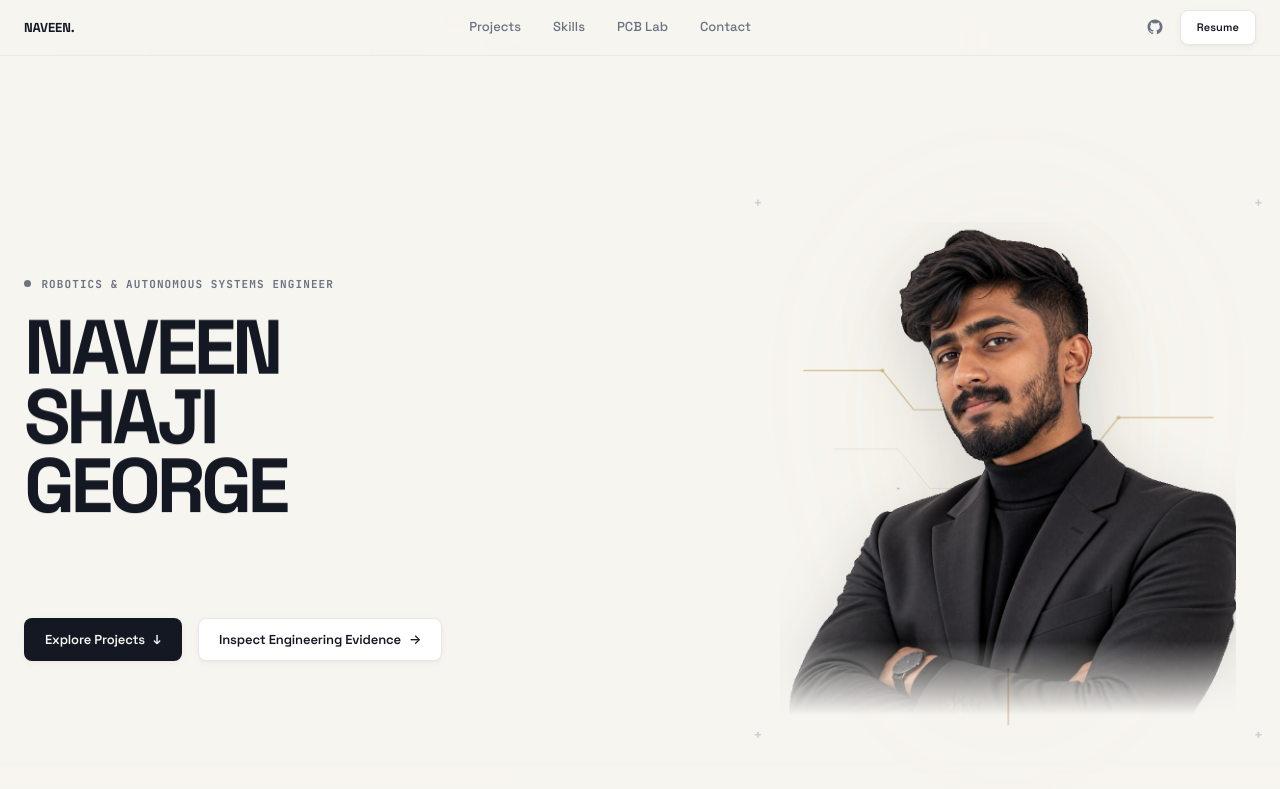
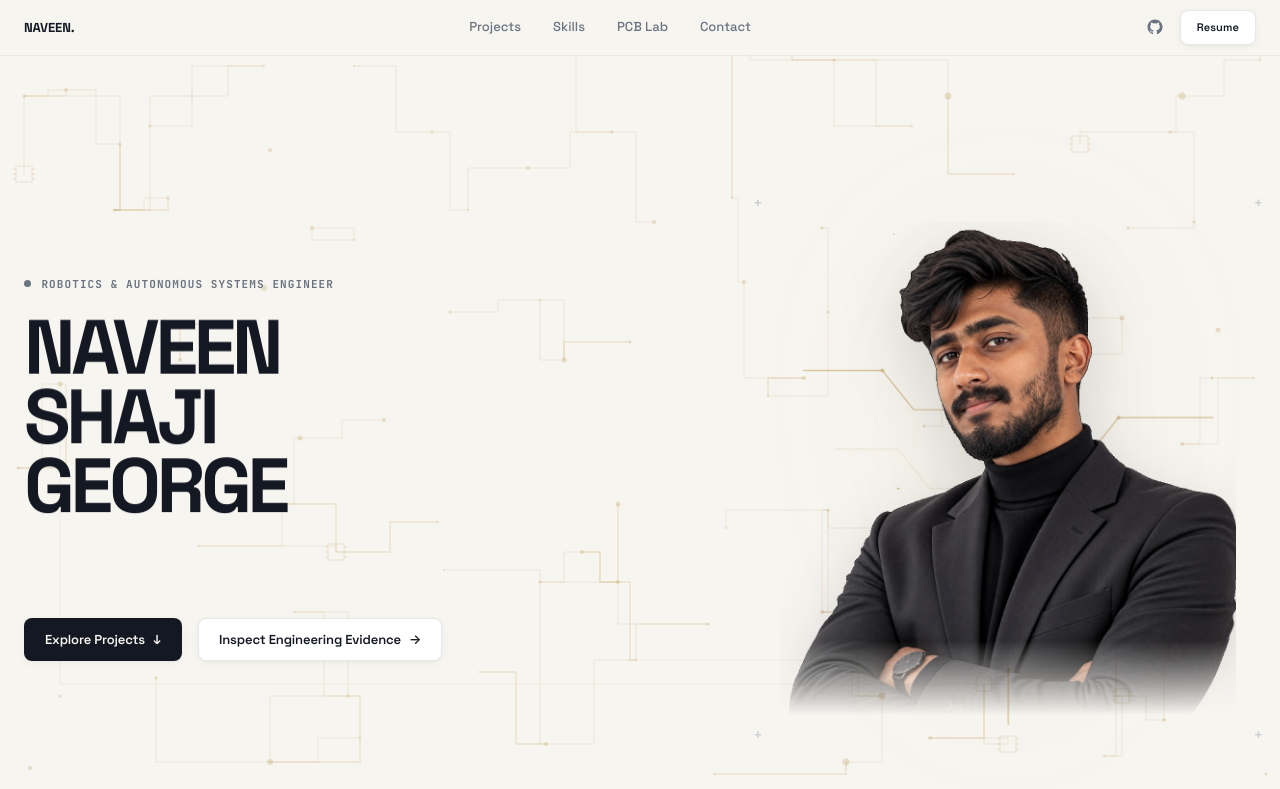
Before and after one commit to buddytex/Portfolio, an Astro site in the folder my-portfolio/: page / in a window 1280 px wide. Shown: the top 789 px of the page. Built offline with nearby package versions, Linux system fonts and the light colour scheme; Astro itself is replaced by a stand-in of ours; animation ran at ten frames a second.

Commit message:
fix(redesign): restore circuit background on hero and eliminate scroll-snapping / section paging
- Fix circuit background visibility on hero: remove opaque background and gradient overlay from #hero in global.css, remove isolation: isolate from .hero and body, set canvas fixed at z-index: 0 with transparent section backgrounds.
- Remove swipe / scroll-snap behavior: delete sectionNavigator.ts (wheel, touch, keyboard hijacking), remove sticky hero overlay from global.css, and integrate passive initScrollTracker in Layout.astro for free native scrolling.

```diff
--- a/my-portfolio/src/components/CircuitBoard.astro
+++ b/my-portfolio/src/components/CircuitBoard.astro
@@ -360,6 +360,7 @@
 
       // Initialize
       resize();
+      window.addEventListener('load', () => { resize(); });
       if (!prefersReduced) {
         requestAnimationFrame(draw);
       }
@@ -370,10 +371,13 @@
 <style>
   #circuitBoardCanvas {
     position: fixed;
-    inset: 0;
+    top: 0;
+    left: 0;
+    right: 0;
+    bottom: 0;
     width: 100vw;
     height: 100vh;
     pointer-events: none;
-    z-index: -1;
+    z-index: 0;
   }
 </style>
--- a/my-portfolio/src/components/Hero.astro
+++ b/my-portfolio/src/components/Hero.astro
@@ -177,7 +177,6 @@
     padding: clamp(3.5rem, 8vh, 6rem) 0 clamp(2.5rem, 5vh, 4rem);
     background: transparent;
     overflow: hidden;
-    isolation: isolate;
   }
 
   .hero-container {
--- a/my-portfolio/src/layouts/Layout.astro
+++ b/my-portfolio/src/layouts/Layout.astro
@@ -79,25 +79,25 @@ const {
     <slot />
 
     <script>
-      import { initSectionNavigator } from '../lib/sectionNavigator';
+      import { initScrollTracker } from '../lib/motion/scroll';
       import { initScrollReveal } from '../lib/motion';
 
-      // Initialize scroll reveal (for non-nav elements)
+      // Initialize scroll reveal
       initScrollReveal();
 
-      // Initialize section navigator
-      let sectionNavigator: { destroy: () => void } | null = null;
+      // Passive scroll tracker for datum spine navigation and progress
+      let trackerCleanup: (() => void) | undefined;
       if (document.readyState === 'loading') {
         document.addEventListener('DOMContentLoaded', () => {
-          sectionNavigator = initSectionNavigator();
+          trackerCleanup = initScrollTracker();
         });
       } else {
-        sectionNavigator = initSectionNavigator();
+        trackerCleanup = initScrollTracker();
       }
 
       // Cleanup on page unload
       window.addEventListener('beforeunload', () => {
-        if (sectionNavigator) sectionNavigator.destroy();
+        if (trackerCleanup) trackerCleanup();
       });
 
       // Top scroll bar progress (deprecated - now section-based)
--- a/my-portfolio/src/lib/motion/scroll.ts
+++ b/my-portfolio/src/lib/motion/scroll.ts
@@ -11,11 +11,12 @@ export interface SectionWaypoint {
 }
 
 export const WAYPOINTS: SectionWaypoint[] = [
-  { id: 'hero',    label: 'Origin',      code: '00 // ORG', selector: '#hero' },
-  { id: 'work',    label: 'Projects',    code: '01 // SYS', selector: '#work' },
-  { id: 'skills',  label: 'Competencies',code: '02 // EVD', selector: '#skills' },
-  { id: 'about',   label: 'Chronology',  code: '03 // BIO', selector: '#about' },
-  { id: 'contact', label: 'Dispatch',    code: '04 // COM', selector: '#contact' },
+  { id: 'hero',       label: 'Hero',       code: '01 // HERO', selector: '#hero' },
+  { id: 'background', label: 'Background', code: '02 // BG',   selector: '#background' },
+  { id: 'work',       label: 'Projects',   code: '03 // PROJ', selector: '#work' },
+  { id: 'skills',     label: 'Skills',     code: '04 // SKL',  selector: '#skills' },
+  { id: 'hardware',   label: 'PCB Lab',    code: '05 // PCB',  selector: '#hardware' },
+  { id: 'contact',    label: 'Contact',    code: '06 // CON',  selector: '#contact' },
 ];
 
 export function initScrollTracker(onSectionChange?: (activeId: string, progress: number) => void) {
--- a/my-portfolio/src/lib/sectionNavigator.ts
+++ /dev/null
@@ -1,410 +0,0 @@
-// ============================================================
-// SECTION NAVIGATION CONTROLLER
-// Full-screen discrete section navigation with Anime.js v4
-// Wheel / Trackpad / Touch / Keyboard / Click navigation
-// ============================================================
-
-import { animate, isReducedMotion } from './motion';
-
-interface SectionInfo {
-  id: string;
-  element: HTMLElement;
-  label: string;
-  tag: string;
-}
-
-interface NavOptions {
-  sections: SectionInfo[];
-  duration: number;
-  ease: string;
-  wheelThreshold: number;
-  touchThreshold: number;
-  lockDuration: number;
-  reducedMotionDuration: number;
-}
-
-export class SectionNavigator {
-  private sections: SectionInfo[] = [];
-  private currentIndex = 0;
-  private isTransitioning = false;
-  private wheelAccumulator = 0;
-  private touchStartY = 0;
-  private touchStartTime = 0;
-  private lastWheelTime = 0;
-  private options: NavOptions;
-  private datumNodes: NodeListOf<HTMLAnchorElement> | null = null;
-  private cleanup: (() => void)[] = [];
-
-  constructor(options: Partial<NavOptions> = {}) {
-    this.options = {
-      sections: [],
-      duration: 480,
-      ease: 'outExpo',
-      wheelThreshold: 45,
-      touchThreshold: 50,
-      lockDuration: 480,
-      reducedMotionDuration: 0,
-      ...options,
-    };
-  }
-
-  init(sections: SectionInfo[]) {
-    this.sections = sections;
-    this.datumNodes = document.querySelectorAll('.datum-node');
-    this.bindEvents();
-    this.updateIndicator();
-
-    // Set initial section based on hash or default to hero
-    const hash = window.location.hash.slice(1);
-    if (hash) {
-      const idx = this.sections.findIndex(s => s.id === hash);
-      if (idx !== -1) {
-        this.currentIndex = idx;
-        this.scrollToSection(idx, false);
-      }
-    }
-  }
-
-  private bindEvents() {
-    // Wheel navigation (mouse + trackpad)
-    this.cleanup.push(this.addWheelListener());
-
-    // Touch navigation
-    this.cleanup.push(this.addTouchListener());
-
-    // Keyboard navigation
-    this.cleanup.push(this.addKeyboardListener());
-
-    // Click navigation (datum spine, nav links, etc.)
-    this.cleanup.push(this.addClickListener());
-
-    // Handle hash changes
-    window.addEventListener('hashchange', () => this.onHashChange());
-
-    // Resize handler
-    window.addEventListener('resize', () => this.onResize());
-  }
-
-  private addWheelListener() {
-    let pendingDirection: 'up' | 'down' | null = null;
-    let wheelTimer: ReturnType<typeof setTimeout> | null = null;
-
-    const handler = (e: WheelEvent) => {
-      if (this.isTransitioning) {
-        e.preventDefault();
-        return;
-      }
-
-      const deltaY = e.deltaY;
-      const direction = deltaY > 0 ? 'down' : 'up';
-
-      // Accumulate wheel delta to distinguish gestures from noise
-      this.wheelAccumulator += Math.abs(deltaY);
-      this.lastWheelTime = Date.now();
-
-      // Track consistent direction
-      if (pendingDirection && pendingDirection !== direction) {
-        this.wheelAccumulator = Math.abs(deltaY);
-      }
-      pendingDirection = direction;
-
-      // Clear any pending timer
-      if (wheelTimer) clearTimeout(wheelTimer);
-
-      // Wait for gesture to complete (no wheel events for 100ms)
-      wheelTimer = setTimeout(() => {
-        if (this.wheelAccumulator >= this.options.wheelThreshold) {
-          this.navigate(pendingDirection!);
-        }
-        this.wheelAccumulator = 0;
-        pendingDirection = null;
-      }, 100);
-
-      e.preventDefault();
-    };
-
-    window.addEventListener('wheel', handler, { passive: false });
-    return () => {
-      window.removeEventListener('wheel', handler);
-      if (wheelTimer) clearTimeout(wheelTimer);
-    };
-  }
-
-  private addTouchListener() {
-    const handlerStart = (e: TouchEvent) => {
-      if (this.isTransitioning) return;
-      this.touchStartY = e.touches[0].clientY;
-      this.touchStartTime = Date.now();
-    };
-
-    const handlerEnd = (e: TouchEvent) => {
-      if (this.isTransitioning) return;
-      const touch = e.changedTouches[0];
-      const deltaY = this.touchStartY - touch.clientY;
-      const deltaTime = Date.now() - this.touchStartTime;
-      const velocity = Math.abs(deltaY) / deltaTime;
-
-      if (Math.abs(deltaY) >= this.options.touchThreshold && velocity > 0.3) {
-        const direction = deltaY > 0 ? 'up' : 'down';
-        this.navigate(direction);
-      }
-    };
-
-    window.addEventListener('touchstart', handlerStart, { passive: true });
-    window.addEventListener('touchend', handlerEnd, { passive: true });
-
-    return () => {
-      window.removeEventListener('touchstart', handlerStart);
-      window.removeEventListener('touchend', handlerEnd);
-    };
-  }
-
-  private addKeyboardListener() {
-    const handler = (e: KeyboardEvent) => {
-      // Ignore if user is typing in an input
-      const target = e.target as HTMLElement;
-      if (target.tagName === 'INPUT' || target.tagName === 'TEXTAREA' || target.isContentEditable) {
-        return;
-      }
-
-      if (this.isTransitioning) {
-        e.preventDefault();
-        return;
-      }
-
-      const nextKeys = ['ArrowDown', 'ArrowRight', 'PageDown', 'Space'];
-      const prevKeys = ['ArrowUp', 'ArrowLeft', 'PageUp'];
-      const homeKeys = ['Home'];
-      const endKeys = ['End'];
-
-      if (nextKeys.includes(e.key)) {
-        e.preventDefault();
-        this.navigate('down');
-      } else if (prevKeys.includes(e.key)) {
-        e.preventDefault();
-        this.navigate('up');
-      } else if (homeKeys.includes(e.key)) {
-        e.preventDefault();
-        this.goToSection(0);
-      } else if (endKeys.includes(e.key)) {
-        e.preventDefault();
-        this.goToSection(this.sections.length - 1);
-      }
-    };
-
-    window.addEventListener('keydown', handler);
-    return () => window.removeEventListener('keydown', handler);
-  }
-
-  private addClickListener() {
-    const handler = (e: MouseEvent) => {
-      const target = e.target as HTMLElement;
-      const link = target.closest('a[href^="#"], a[href^="/#"]') as HTMLAnchorElement;
-      if (!link) return;
-
-      const href = link.getAttribute('href');
-      if (!href) return;
-      const hashIdx = href.indexOf('#');
-      if (hashIdx === -1) return;
-      const targetId = href.substring(hashIdx + 1);
-
-      const targetSection = this.sections.find(s => s.id === targetId);
-      if (targetSection) {
-        e.preventDefault();
-        const idx = this.sections.indexOf(targetSection);
-        this.goToSection(idx);
-      }
-    };
-
-    document.addEventListener('click', handler);
-    return () => document.removeEventListener('click', handler);
-  }
-
-  private onHashChange() {
-    if (this.isTransitioning) return;
-    const hash = window.location.hash.slice(1);
-    if (!hash) return;
-    const idx = this.sections.findIndex(s => s.id === hash);
-    if (idx !== -1 && idx !== this.currentIndex) {
-      this.goToSection(idx, false);
-    }
-  }
-
-  private onResize() {
-    // Re-position to current section on resize
-    if (!this.isTransitioning) {
-      this.scrollToSection(this.currentIndex, false);
-    }
-  }
-
-  navigate(direction: 'up' | 'down') {
-    const newIndex = direction === 'down'
-      ? Math.min(this.currentIndex + 1, this.sections.length - 1)
-      : Math.max(this.currentIndex - 1, 0);
-
-    if (newIndex !== this.currentIndex) {
-      this.goToSection(newIndex);
-    }
-  }
-
-  async goToSection(index: number, updateHash = true) {
-    if (this.isTransitioning || index === this.currentIndex) return;
-    if (index < 0 || index >= this.sections.length) return;
-
-    this.isTransitioning = true;
-    const previousIndex = this.currentIndex;
-    this.currentIndex = index;
-
-    const section = this.sections[index];
-
-    // Update URL hash
-    if (updateHash) {
-      history.pushState(null, '', `#${section.id}`);
-    }
-
-    // Animate transition
-    await this.animateTransition(previousIndex, index);
-
-    // Update indicator
-    this.updateIndicator();
-
-    // Focus management for accessibility
-    section.element.setAttribute('tabindex', '-1');
-    section.element.focus({ preventScroll: true });
-
-    // Unlock after lock duration
-    setTimeout(() => {
-      this.isTransitioning = false;
-    }, this.options.lockDuration);
-  }
-
-  private async animateTransition(fromIndex: number, toIndex: number): Promise<void> {
-    const reduced = isReducedMotion();
-    const duration = reduced ? this.options.reducedMotionDuration : this.options.duration;
-
-    const fromSection = this.sections[fromIndex];
-    const toSection = this.sections[toIndex];
-    const direction = toIndex > fromIndex ? 'down' : 'up';
-
-    if (reduced) {
-      // Instant transition for reduced motion
-      if (fromSection) {
-        fromSection.element.style.opacity = '0';
-        fromSection.element.style.pointerEvents = 'none';
-      }
-      toSection.element.style.opacity = '1';
-      toSection.element.style.pointerEvents = 'auto';
-      this.scrollToSection(toIndex, false);
-      return;
-    }
-
-    // Fade out current, fade in target with slight slide
-    const translateAmount = direction === 'down' ? 24 : -24;
-
-    const fadeOutPromise = new Promise<void>(resolve => {
-      if (!fromSection) {
-        resolve();
-        return;
-      }
-      animate(fromSection.element, {
-        opacity: [1, 0],
-        translateY: [0, -translateAmount],
-        duration: duration * 0.45,
-        ease: 'inExpo',
-        onComplete: () => {
-          fromSection.element.style.pointerEvents = 'none';
-          resolve();
-        },
-      });
-    });
-
-    const fadeInPromise = new Promise<void>(resolve => {
-      // Start target at offset position
-      toSection.element.style.opacity = '0';
-      toSection.element.style.transform = `translateY(${translateAmount}px)`;
-      toSection.element.style.pointerEvents = 'auto';
-
-      animate(toSection.element, {
-        opacity: [0, 1],
-        translateY: [translateAmount, 0],
-        duration: duration,
-        delay: duration * 0.15,
-        ease: this.options.ease,
-        onComplete: () => resolve(),
-      });
-    });
-
-    await Promise.all([fadeOutPromise, fadeInPromise]);
-
-    this.scrollToSection(toIndex, false);
-  }
-
-  scrollToSection(index: number, smooth = true) {
-    const section = this.sections[index];
-    if (!section) return;
-
-    section.element.scrollIntoView({
-      behavior: smooth ? 'smooth' : 'auto',
-      block: 'start',
-    });
-  }
-
-  private updateIndicator() {
-    if (!this.datumNodes) return;
-
-    this.datumNodes.forEach((node, idx) => {
-      const isActive = idx === this.currentIndex;
-      node.classList.toggle('active', isActive);
-      node.setAttribute('aria-current', isActive ? 'true' : 'false');
-    });
-
-    // Update spine fill
-    const spineFill = document.getElementById('datumSpineFill');
-    if (spineFill && this.sections.length > 1) {
-      const progress = this.currentIndex / (this.sections.length - 1);
-      spineFill.style.transform = `scaleY(${progress})`;
-    }
-  }
-
-  destroy() {
-    this.cleanup.forEach(fn => fn());
-    this.cleanup = [];
-  }
-}
-
-// Auto-initialize on DOM ready
-export function initSectionNavigator() {
-  const sections: SectionInfo[] = [];
-  const sectionElements = document.querySelectorAll('section[id]');
-
-  sectionElements.forEach(el => {
-    const section = el as HTMLElement;
-    const id = section.id;
-    const label = section.getAttribute('aria-label') || id;
-    // Extract tag from existing datum node
-    const datumNode = document.querySelector(`.datum-node[data-section="${id}"]`);
-    const tag = datumNode?.querySelector('.datum-tag')?.textContent || '';
-    const labelText = datumNode?.querySelector('.datum-label')?.textContent || label;
-
-    sections.push({
-      id,
-      element: section,
-      label: labelText,
-      tag,
-    });
-  });
-
-  if (sections.length === 0) return null;
-
-  const navigator = new SectionNavigator({
-    duration: 480,
-    ease: 'outExpo',
-    wheelThreshold: 45,
-    touchThreshold: 50,
-    lockDuration: 480,
-    reducedMotionDuration: 0,
-  });
-
-  navigator.init(sections);
-  return navigator;
-}
--- a/my-portfolio/src/styles/global.css
+++ b/my-portfolio/src/styles/global.css
@@ -147,7 +147,6 @@ body {
   color: var(--text-secondary);
   background-color: var(--bg-primary);
   min-height: 100vh;
-  isolation: isolate;
   overflow-x: hidden;
 }
 
@@ -239,74 +238,24 @@ ul, ol {
   border-top: 1px solid var(--border-subtle);
 }
 
-/* All sections share the paper background */
-#hero,
-#work,
-#hardware,
-#skills,
-#contact { background-color: var(--color-paper); }
-
-/* ==========================================================
-   STICKY HERO / SECTION OVERLAY EFFECT
-   Hero stays fixed while subsequent sections slide over it
-   ========================================================== */
+/* All sections transparent so circuit canvas shows through */
+.section {
+  padding: var(--section-pad) 0;
+  position: relative;
+  background: transparent;
+  border-top: 1px solid var(--border-subtle);
+}
 
 #hero {
-  position: sticky;
-  top: 0;
-  z-index: 1;
+  position: relative;
   min-height: 100vh;
-}
-
-.section:not(#hero) {
-  position: relative;
-  z-index: 10;
-  box-shadow: var(--shadow-elevated);
+  background: transparent;
 }
 
 main#mainContent {
   position: relative;
-  z-index: 5;
-}
-
-#hero::after {
-  content: '';
-  position: absolute;
-  bottom: 0;
-  left: 0;
-  right: 0;
-  height: 100px;
-  background: linear-gradient(180deg, transparent 0%, var(--color-paper) 100%);
-  pointer-events: none;
-  z-index: 2;
-}
-
-@media (max-width: 768px) {
-  #hero {
-    position: relative;
-  }
-  .section:not(#hero) {
-    box-shadow: none;
-  }
-  #hero::after {
-    display: none;
-  }
-}
-
-@media (prefers-reduced-motion: reduce) {
-  #hero {
-    position: relative;
-  }
-  .section:not(#hero) {
-    box-shadow: none;
-    z-index: auto;
-  }
-  #hero::after {
-    display: none;
-  }
-  main#mainContent {
-    z-index: auto;
-  }
+  z-index: 1;
+  background: transparent;
 }
 
 /* ==========================================================
```
